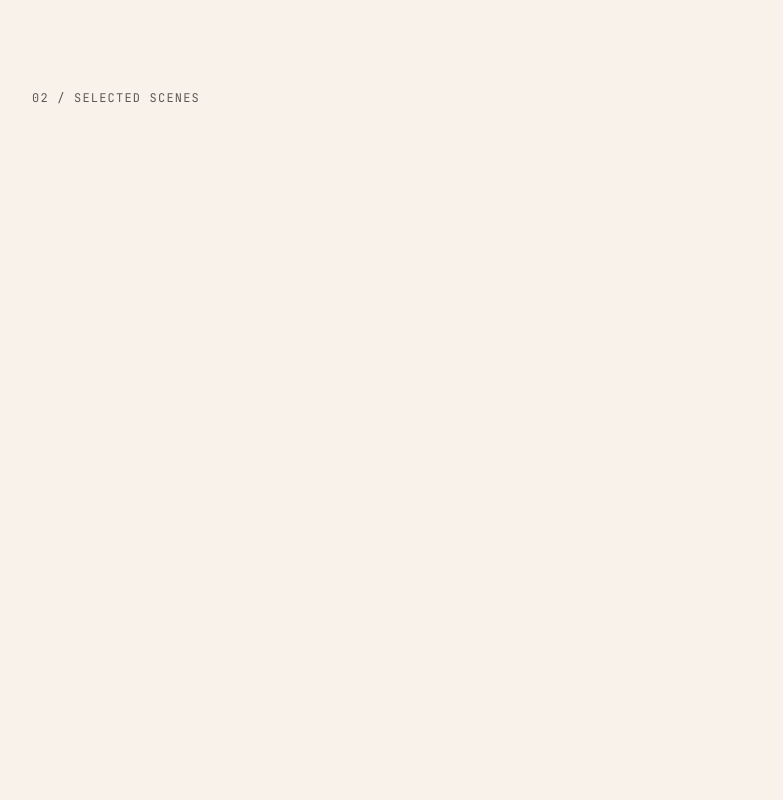
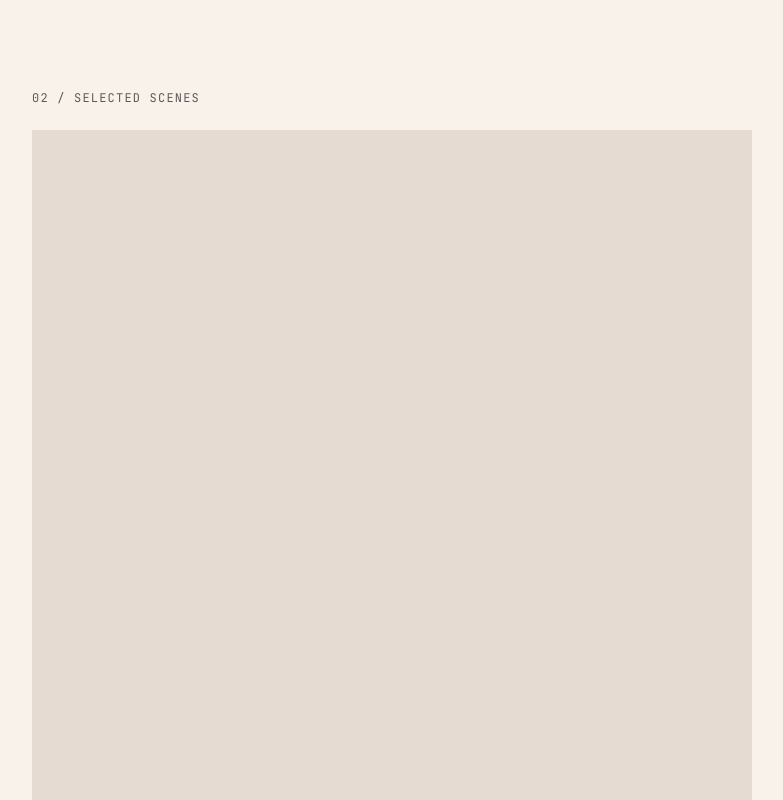
Before and after one commit to pawelprusko/Pawe-Prusko, a React (Vite) app: page / in a window 1280 px wide. Shown: the part 560-1360 px from the top of the page, without its empty margins (248-1031 px from the left). Built offline with nearby package versions, Linux system fonts and the light colour scheme; a web font is replaced by a local one.

Commit message:
style: add background color to media containers
Apply a placeholder background color to video and image containers to improve visual consistency during media loading.

```diff
--- a/src/components/SceneCard.tsx
+++ b/src/components/SceneCard.tsx
@@ -46,7 +46,7 @@ export default function SceneCard({ id, videoSrc, title, desc, externalLink, but
 
   const innerContent = (
     <>
-      <div className="relative aspect-[4/5] w-full overflow-hidden mb-4 rounded-none">
+      <div className="relative aspect-[4/5] w-full overflow-hidden mb-4 rounded-none bg-[#E6DBD2]">
         {/* Gradient ukryty na prośbę:
         <div className="absolute inset-0 bg-gradient-to-t from-background via-black/20 to-transparent z-10 pointer-events-none" />
         */}
--- a/src/pages/SceneView.tsx
+++ b/src/pages/SceneView.tsx
@@ -52,7 +52,7 @@ export default function SceneView() {
 
         {/* Hero Video */}
         <section className="mb-24">
-          <div className="relative aspect-[4/5] w-full overflow-hidden rounded-none">
+          <div className="relative aspect-[4/5] w-full overflow-hidden rounded-none bg-[#E6DBD2]">
             <video
               src={currentScene.videoUrl}
               autoPlay
@@ -77,7 +77,7 @@ export default function SceneView() {
               { label: 'Macro Shot', src: currentScene.images?.macro },
             ].map((shot, i) => (
               <div key={i} className="flex flex-col gap-3">
-                <div className="relative w-full aspect-[4/5] md:aspect-[4/3] overflow-hidden">
+                <div className="relative w-full aspect-[4/5] md:aspect-[4/3] overflow-hidden bg-[#E6DBD2]">
                   {shot.src && (
                     <img src={shot.src} alt={shot.label} className="absolute inset-0 w-full h-full object-cover" />
                   )}
```
